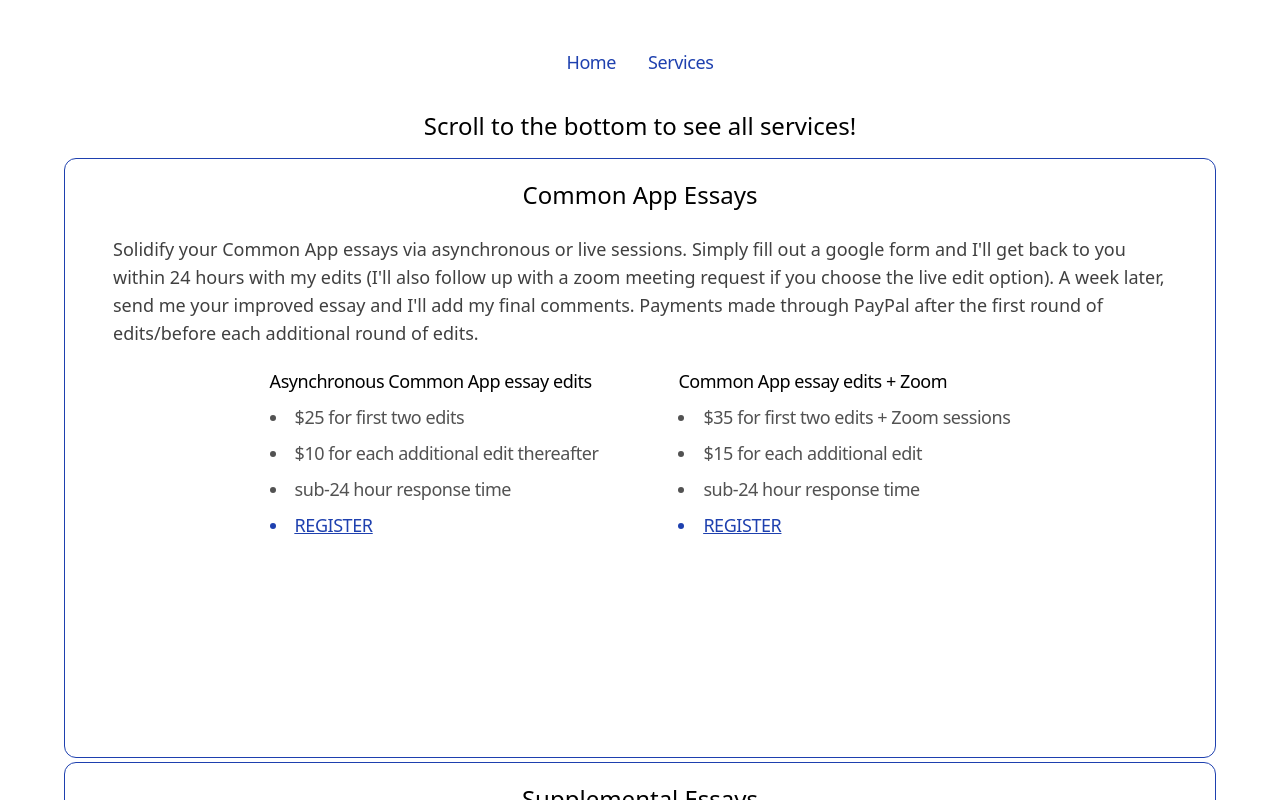
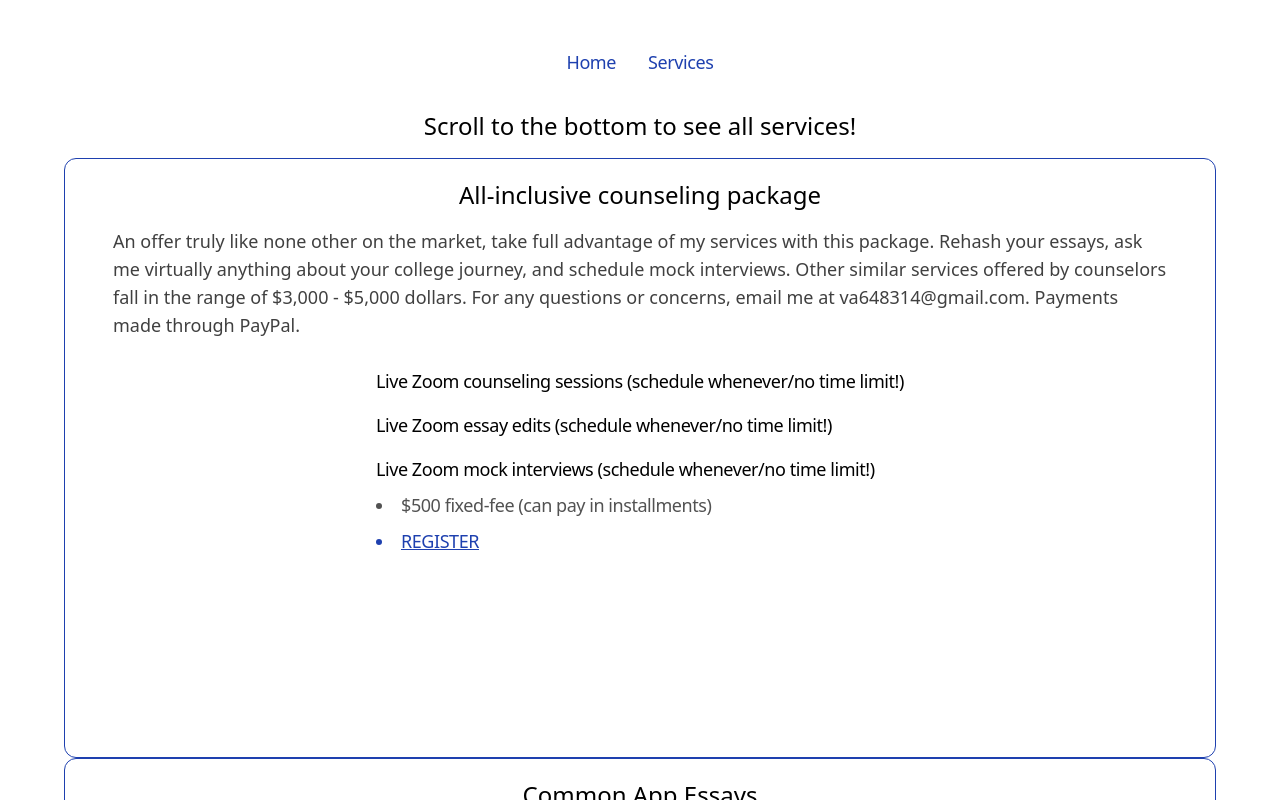
Before and after one commit to VA-24/VA-CC-Website, a React (Create React App) app: page /services in a window 1280 px wide. Shown: the top 800 px of the page. Built offline with nearby package versions, Linux system fonts and the light colour scheme.

Commit message:
Update Services.js

```diff
--- a/src/pages/Services.js
+++ b/src/pages/Services.js
@@ -33,6 +33,24 @@ function Services(){
                 </main>
 
                 <h3 class='font-medium text-base md:text-lg lg:text-xl xl:text-2xl 2xl:text-3xl text-black text-center pb-4'>Scroll to the bottom to see all services!</h3>
+
+                <a target='_blank' class='sticky z-[2] top-0 lg:top-32 [&>div>.shine]:hover:block w-full max-w-lg md:max-w-3xl lg:max-w-4xl xl:max-w-6xl h-[90vh] lg:h-[80vh] lg:max-h-[600px] flex flex-col xl:flex-row border border-blue-800 p-2 justify-start gap-8 px-4 py-8 lg:px-6 xl:px-12 xl:py-5 bg-white rounded-xl' data-aos='fade-up'>
+                    <div class='flex flex-col gap-4'>
+                        <h3 class='font-medium text-xl xl:text-2xl 2xl:text-3xl text-black text-center'>All-inclusive counseling package</h3>
+                        <p class='text-base xl:text-lg 2xl:text-xl text-neutral-700'>An offer truly like none other on the market, take full advantage of my services with this package. Rehash your essays, ask me virtually anything about your college journey, and schedule mock interviews. Other similar services offered by counselors fall in the range of $3,000 - $5,000 dollars. For any questions or concerns, email me at va648314@gmail.com. Payments made through PayPal.</p>
+                        <div class='flex flex-row h-[25vh] lg:h-[20vh] justify-center tracking-tight gap-20 text-sm md:text-base lg:text-base xl:text-lg mt-1 xs:text-xs' data-aos='zoom-in' data-aos-delay='100'>
+                                <div class='flex flex-col min-h-[200px]'>
+                                    <h3 class='pb-2 mt-2 font-medium'>Live Zoom counseling sessions (schedule whenever/no time limit!)</h3>
+                                    <h3 class='pb-2 mt-2 font-medium'>Live Zoom essay edits (schedule whenever/no time limit!)</h3>
+                                    <h3 class='pb-2 mt-2 font-medium'>Live Zoom mock interviews (schedule whenever/no time limit!)</h3>
+                                    <li class='pb-2 text-neutral-600'>$500 fixed-fee (can pay in installments)</li>
+                                    <li class='text-blue-800 font-medium underline'><a href='https://forms.gle/SMwrZBvNFFgp7LRp8' target='_blank'>REGISTER</a></li>
+
+                                </div>
+                        </div>
+                    </div>
+
+                </a>
 
                 <section id='projects' class='w-full h-full flex flex-col items-center gap-1'>
                 <a target='_blank' class='sticky z-[2] top-0 lg:top-32 [&>div>.shine]:hover:block w-full max-w-lg md:max-w-3xl lg:max-w-4xl xl:max-w-6xl h-[90vh] lg:h-[80vh] lg:max-h-[600px] flex flex-col xl:flex-row border border-blue-800 p-2 justify-start gap-8 px-4 py-8 lg:px-6 xl:px-12 xl:py-5 bg-white rounded-xl'>
@@ -127,6 +145,7 @@ function Services(){
 
                 </a>
 
+
                 <div class='h-[15vh]'></div>
                 <div class='bg-white w-full flex flex-col justify-center items-center'>
                     <p class='text-xs text-neutral-600 mb-2'>© 2024 Agni CC // Website made with ReactJS and TailwindCSS</p>
```
